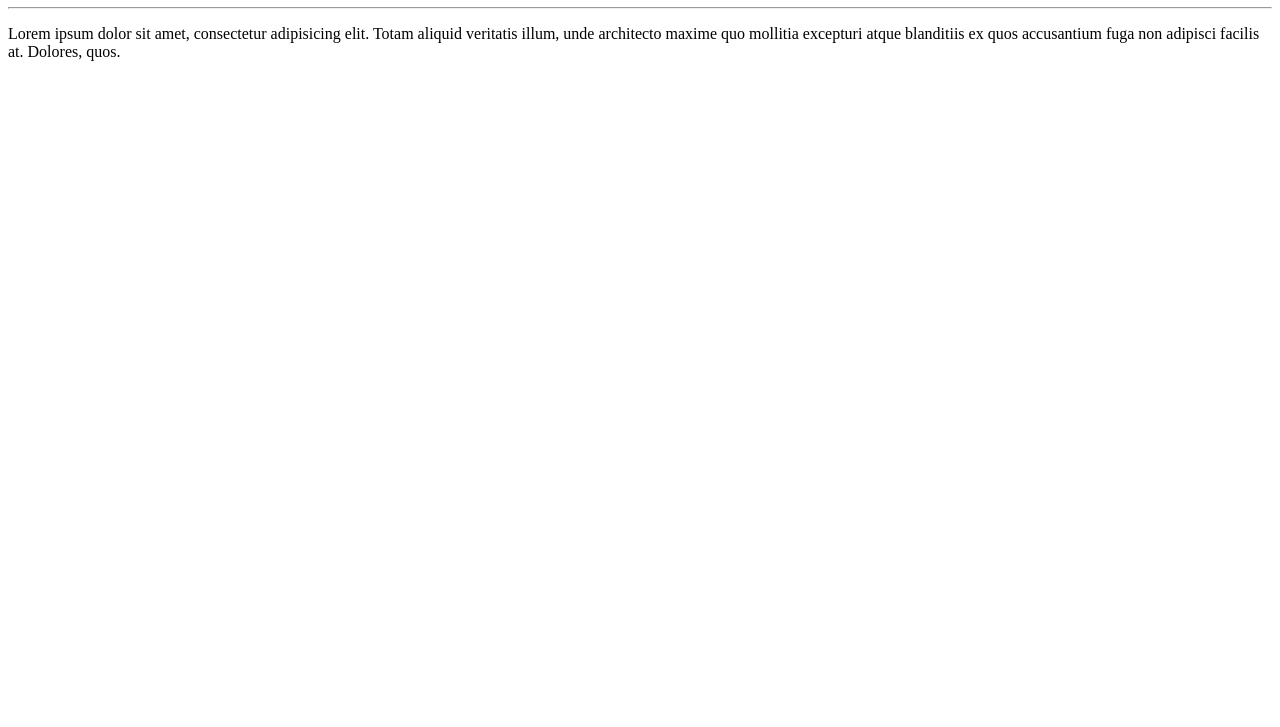
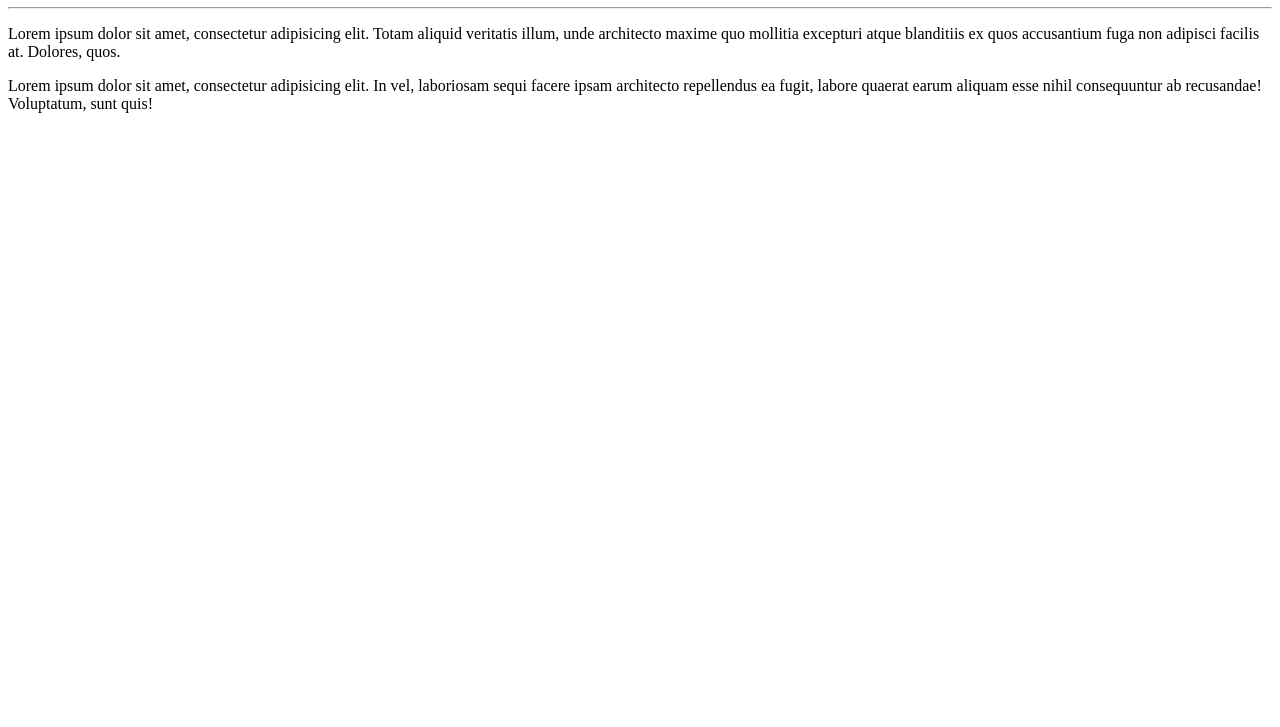
Before and after one commit to DeividTiagoAmorin/OlaMundo, a plain HTML site: page SiteExemplo/index.html in a window 1280 px wide. Shown: the part 73-800 px from the top of the page. Drawn offline with Linux system fonts and the light colour scheme.

Commit message:
Adicionei outro parágrafo

```diff
--- a/SiteExemplo/index.html
+++ b/SiteExemplo/index.html
@@ -9,5 +9,6 @@
     <h1>Olá, Mundo!</h1>
     <hr>
     <p>Lorem ipsum dolor sit amet, consectetur adipisicing elit. Totam aliquid veritatis illum, unde architecto maxime quo mollitia excepturi atque blanditiis ex quos accusantium fuga non adipisci facilis at. Dolores, quos.</p>
+    <p>Lorem ipsum dolor sit amet, consectetur adipisicing elit. In vel, laboriosam sequi facere ipsam architecto repellendus ea fugit, labore quaerat earum aliquam esse nihil consequuntur ab recusandae! Voluptatum, sunt quis!</p>
 </body>
 </html>
```
